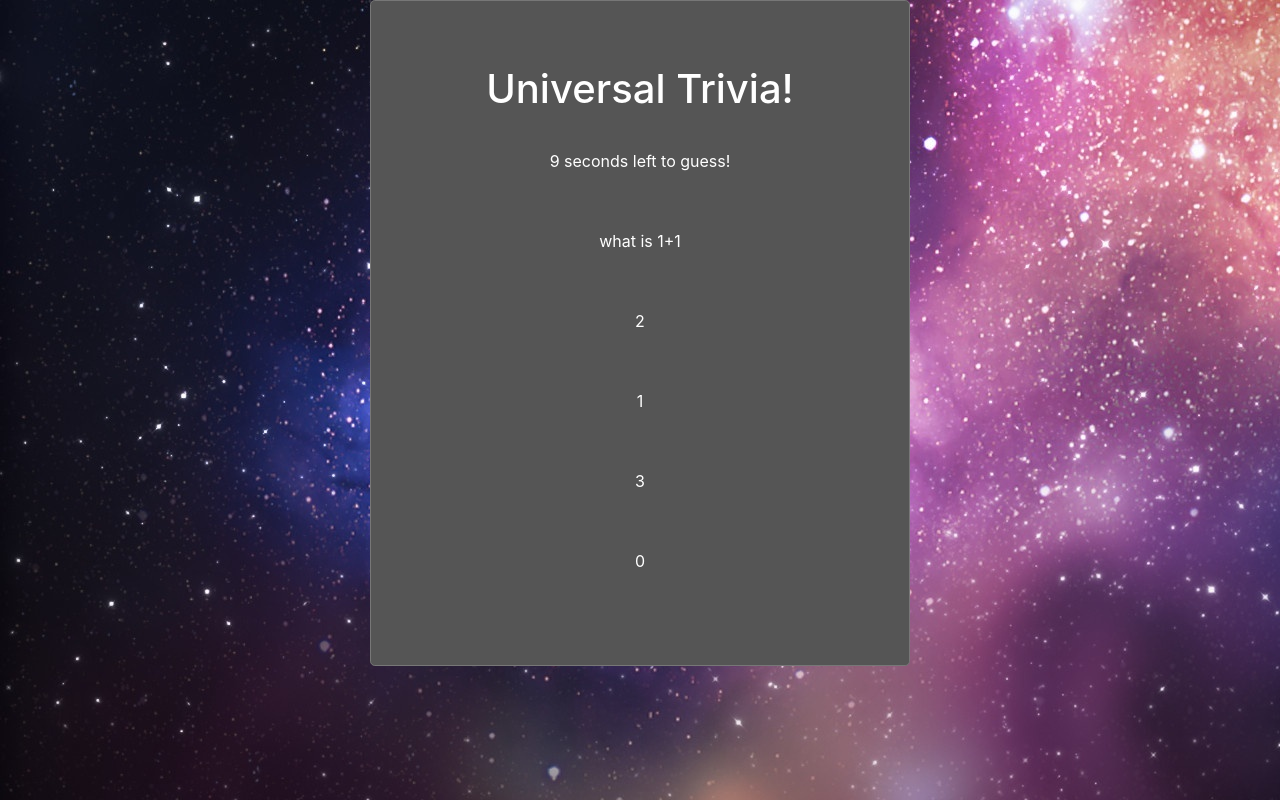
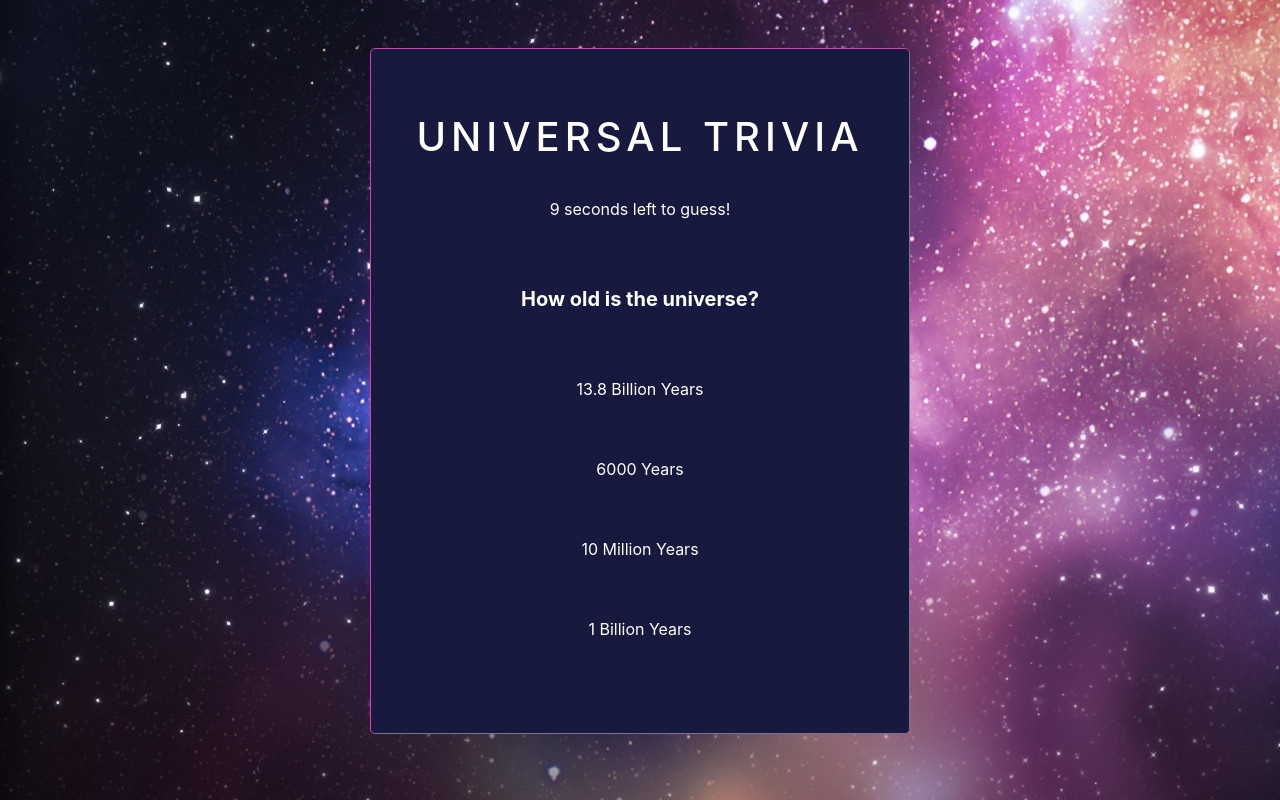
Before and after one commit to onieronaut/TriviaGame, a plain HTML site: page index.html in a window 1280 px wide. Both pictures are taken after a click on the button "Start Game". Drawn offline with nearby package versions, Linux system fonts and the light colour scheme.

Commit message:
game finished, added images to display after guessing, and polished up CSS

```diff
--- a/assets/css/style.css
+++ b/assets/css/style.css
@@ -7,13 +7,13 @@ body {
 }
 
 .main {
-    background: #555;
-    border: 1px solid #777;
+    background: #17193f;
+    border: 1px solid #b751a5;
 }
 
 .answers:hover {
-    background: #999;
-    border: 1px solid #777;
+    background: #391f42;
+    border: 1px solid #b751a5;
     cursor: pointer;
 }
 
@@ -21,3 +21,27 @@ body {
     font-weight: bold;
     font-size: 24px;
 }
+
+.startButton {
+    border: 1px solid #b751a5;
+    background: #391f42;
+}
+
+.startButton:hover{
+    background: #b751a5;
+    border: 1px solid #391f42;
+}
+
+h1 {
+    letter-spacing: 5px;
+}
+
+#question {
+    font-weight: bold;
+    font-size: 20px;
+}
+
+#displayImage {
+    width: 100%;
+    height: 250px;
+}
--- a/assets/javascript/app.js
+++ b/assets/javascript/app.js
@@ -9,59 +9,69 @@ $(document).ready(function () {
     //Global variable for counting what question we're on
     let q = 0;
 
-
+    //Array to hold objects with question, answers, and image
     let questionArray = [
         q1 = {
-            question: "what is 1+1",
-            correct: "2",
-            incorrect: ["1", "3", "0"]
+            question: "How old is the universe?",
+            correct: "13.8 Billion Years",
+            incorrect: ["6000 Years", "10 Million Years", "1 Billion Years"],
+            image: "assets/images/universe.jpg"
         },
 
         q2 = {
-            question: "what is the capitol of florida",
-            correct: "tallahassee",
-            incorrect: ["tampa", "orlando", "miami"]
+            question: "How many planets are in our Solar System? (Sorry Pluto)",
+            correct: "8",
+            incorrect: ["9", "5", "12"],
+            image: "assets/images/planets.jpg"
         },
 
         q3 = {
-            question: "how many states are there",
-            correct: "50",
-            incorrect: ["39", "69", "100"]
+            question: "What has a gravitational pull so strong that even light cannot escape it?",
+            correct: "A Black Hole",
+            incorrect: ["The Sun", "The Moon", "Earth's Core"],
+            image: "assets/images/blackhole.jpg"
         },
         q4 = {
-            question: "best nba player",
-            correct: "lebron james",
-            incorrect: ["babe ruth", "joe", "bob"]
+            question: "What is the cosmic speedlimit?",
+            correct: "The Speed Of Light",
+            incorrect: ["The Speed Of Sound", "There Is None", "The Force Of Gravity"],
+            image: "assets/images/light.jpg"
         },
         q5 = {
-            question: "asdsadsad",
-            correct: "correct",
-            incorrect: ["wqewq", "qewq", "qweqewqeq"]
+            question: "Who came up with the Theory of Relativity?",
+            correct: "Einstein",
+            incorrect: ["Newton", "Euler", "Kepler"],
+            image: "assets/images/einstein.jpg"
         },
         q6 = {
-            question: "asuhhhhh",
-            correct: "dude",
-            incorrect: ["bro", "mom", "dad"]
+            question: "Who came up with the Theory of Gravity?",
+            correct: "Newton",
+            incorrect: ["Planck", "Galileo", "Steve Jobs"],
+            image: "assets/images/newton.jpg"
         },
         q7 = {
-            question: "you are the",
-            correct: "language",
-            incorrect: ["poop", "butt", "fart"]
+            question: "What event is theorized to have created our universe?",
+            correct: "The Big Bang",
+            incorrect: ["The Matrix", "Supernova Explosion", "Quantum Entanglement"],
+            image: "assets/images/bigbang.jpg"
         },
         q8 = {
-            question: "what color is the sun",
-            correct: "red",
-            incorrect: ["blue", "magenta", "black"]
+            question: "What is the name of our galaxy?",
+            correct: "The Milky Way",
+            incorrect: ["The Big Dipper", "Snickers Bar", "The Best Galaxy"],
+            image: "assets/images/milkyway.jpg"
         },
         q9 = {
-            question: "this is how u",
-            correct: "remind me",
-            incorrect: ["poop", "eat", "dance"]
+            question: "What is the largest planet in our Solar System?",
+            correct: "Jupiter",
+            incorrect: ["Saturn", "Earth", "Pluto"],
+            image: "assets/images/jupiter.jpg"
         },
         q10 = {
-            question: "who is coolest",
-            correct: "satan",
-            incorrect: ["god", "me", "you"]
+            question: "Is the Earth flat?",
+            correct: "No",
+            incorrect: ["Yes", "Absolutely", "Science isn't real"],
+            image: "assets/images/flatearth.jpg"
         }
 
     ];
@@ -83,13 +93,15 @@ $(document).ready(function () {
         if (choice === questionArray[q].correct) {
             $(".prompt").empty();
             $(".result").text("Correct!");
+            $(".image").html(`<img id="displayImage" src="${questionArray[q].image}" />`)
             correctGuesses++;
-            setTimeout(showQuestion, 2000);
+            setTimeout(showQuestion, 5000);
         } else {
             $(".prompt").empty();
-            $(".result").text(`Wrong! The correct answer was ${questionArray[q].correct}.`);
+            $(".result").html(`Wrong! The correct answer was <br>${questionArray[q].correct}.`);
+            $(".image").html(`<img id="displayImage" src="${questionArray[q].image}" />`)
             wrongGuesses++;
-            setTimeout(showQuestion, 2000);
+            setTimeout(showQuestion, 5000);
         }
         q++;
     });
@@ -103,10 +115,10 @@ $(document).ready(function () {
         if (timer < 0) {
             clearInterval(intervalId);
             $(".prompt").empty();
-            $(".result").text(`You ran out of time! The correct answer was ${questionArray[q].correct}.`);
+            $(".result").html(`You ran out of time! The correct answer was <br>${questionArray[q].correct}.`);
             unAnswered++;
             q++;
-            setTimeout(showQuestion, 2000);
+            setTimeout(showQuestion, 5000);
         }
 
     }
@@ -117,6 +129,7 @@ $(document).ready(function () {
         if (q < questionArray.length) {
             timer = 10;
             $(".result").text("");
+            $(".image").text("");
             intervalId = setInterval(questionTimer, 1000);
             let newDiv = $("<div class='prompt'>");
             let questionSlot = $("<div id='question'>").text(questionArray[q].question);
@@ -135,10 +148,12 @@ $(document).ready(function () {
         }
     }
 
+    //Function to remove timer and prompts and display final results
     function endGame() {
         clearInterval(intervalId);
         $(".timer").empty();
         $(".prompt").empty();
+        $(".image").empty();
         $(".result").html(`Final Results<br>
                             Correct Guesses: ${correctGuesses}<br>
                             Wrong Guesses: ${wrongGuesses}<br>
--- a/index.html
+++ b/index.html
@@ -9,18 +9,19 @@
     <link rel="stylesheet" href="https://stackpath.bootstrapcdn.com/bootstrap/4.3.1/css/bootstrap.min.css"
         integrity="sha384-ggOyR0iXCbMQv3Xipma34MD+dH/1fQ784/j6cY/iJTQUOhcWr7x9JvoRxT2MZw1T" crossorigin="anonymous">
     <link type="text/css" rel="stylesheet" href="assets/css/style.css">
-    <title>Trivia</title>
+    <title>Universal Trivia</title>
 </head>
 
 <body>
     <div class="container h-100">
         <div class="row align-items-center h-100">
             <div class="col-sm-6 mx-auto">
-            <div class="jumbotron text-center main">
-                <h1>Universal Trivia!</h1>
+            <div class="jumbotron text-center main mt-5">
+                <h1>UNIVERSAL TRIVIA</h1>
                 <button type="button" class="btn btn-dark btn-lg startButton">Start Game</button>
                 <div class="timer"></div>
                 <div class="result"></div>
+                <div class="image"></div>
                 <div class="holder"></div>
                 </div>
             </div>
```
Also changed, not shown: assets/images/bigbang.jpg (added), assets/images/blackhole.jpg (added), assets/images/einstein.jpg (added), assets/images/flatearth.jpg (added), assets/images/jupiter.jpg (added), assets/images/light.jpg (added), assets/images/milkyway.jpg (added), assets/images/newton.jpg (added), assets/images/planets.jpg (added), assets/images/universe.jpg (added).
